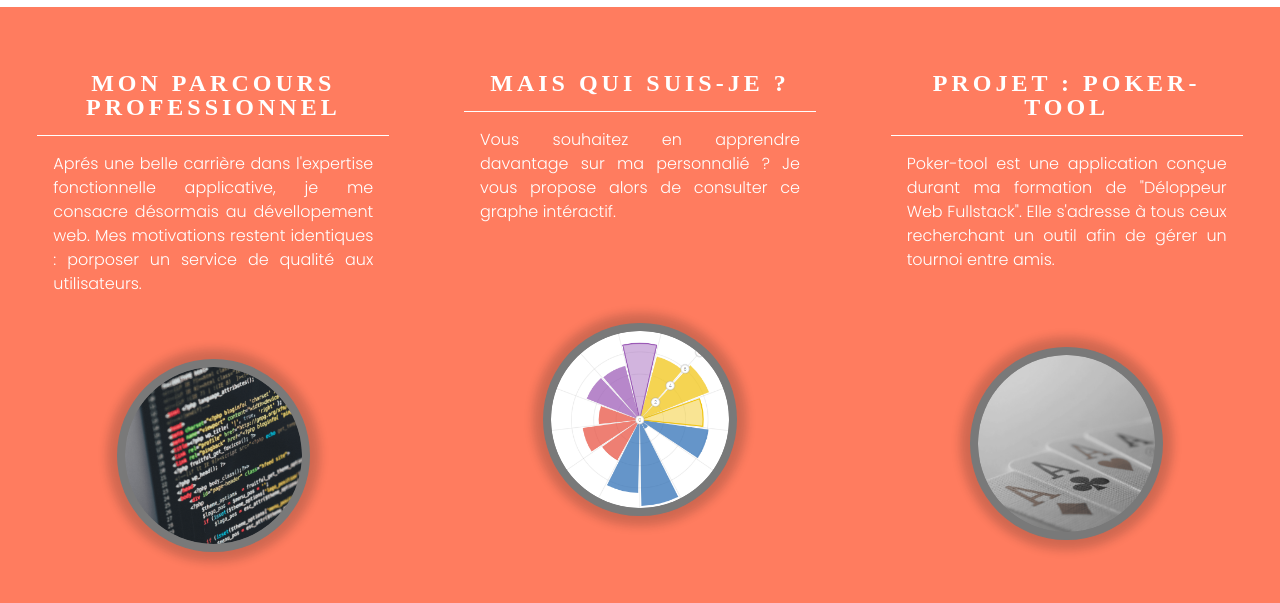
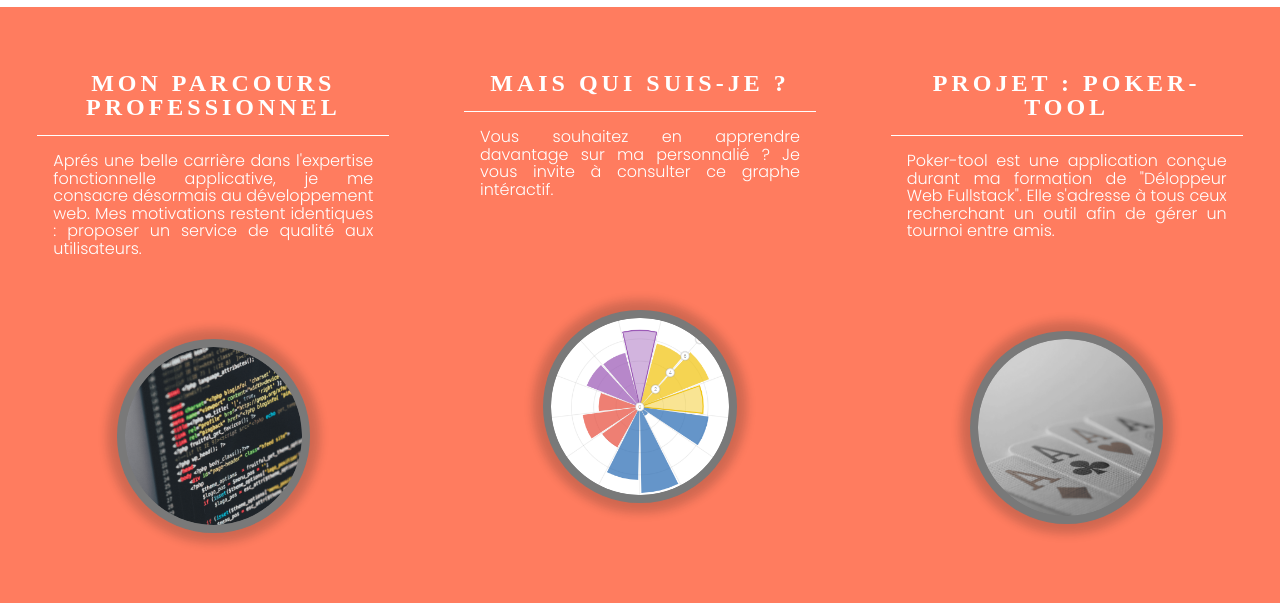
Before and after one commit to Pascal-VALLADE/siteMe, a React app: page / in a window 1280 px wide. Shown: the part 153-756 px from the top of the page. Built offline with nearby package versions, Linux system fonts and the light colour scheme; a web font is replaced by a local one.

Commit message:
2021-07-27

```diff
--- a/src/components/App/index.js
+++ b/src/components/App/index.js
@@ -1,12 +1,8 @@
-/* eslint-disable arrow-body-style */
-/* eslint-disable padded-blocks */
 import React from 'react';
 import { Switch, Route } from 'react-router-dom';
 import Cv from 'src/components/Cv';
 import Home from 'src/components/Home';
 import './app.scss';
-// import 'src/components/Cv/cv.scss';
-// import 'src/components/Home/home.scss';
 
 const App = () => {
 
--- a/src/components/Home/home.scss
+++ b/src/components/Home/home.scss
@@ -104,13 +104,14 @@
 }
 
 .btn:hover {
-  //letter-spacing: 1px;
+
   border: 1px solid var.$color4;
   border-radius: 5px;
   color: var.$color4;
   background-color: rgba(255, 255, 255, 0.2);
   box-shadow: 0px 0px 10px 10px rgba(27, 27, 27, 0.2);
-  transform: scale(1.05);
+  transform: scale(1);
+  margin: 1rem;
 }
 
 .titre{
@@ -134,7 +135,7 @@
 .resume{
   display: flex;
   font-size: var.$font2;
-  line-height: 1.5rem;
+  line-height: 1.1rem;
   font-family: poppins;
   margin: 1rem;
 
--- a/src/components/Home/index.js
+++ b/src/components/Home/index.js
@@ -4,6 +4,7 @@ import pascal from 'src/components/Home/images/pascal.png';
 import personnalite from 'src/components/Home/images/personnalite.png';
 import poker from 'src/components/Home/images/poker.png';
 import parcours from 'src/components/Home/images/parcours.png';
+import Cv from 'src/components/Cv';
 
 const Home = () => (
   <div className="mainHome">
@@ -29,7 +30,7 @@ const Home = () => (
             MON PARCOURS PROFESSIONNEL
           </p>
           <p className="resume">
-            Aprés une belle carrière dans l'expertise fonctionnelle applicative, je me consacre désormais au dévellopement web. Mes motivations restent identiques : porposer un service de qualité aux utilisateurs.
+            Aprés une belle carrière dans l'expertise fonctionnelle applicative, je me consacre désormais au développement web. Mes motivations restent identiques : proposer un service de qualité aux utilisateurs.
           </p>
           <img className="image" src={parcours} alt="MON PARCOURS PROFESSIONNEL" />
         </a>
@@ -39,7 +40,7 @@ const Home = () => (
             MAIS QUI SUIS-JE ?
           </p>
           <p className="resume">
-            Vous souhaitez en apprendre davantage sur ma personnalié ? Je vous propose alors de consulter ce graphe intéractif.
+            Vous souhaitez en apprendre davantage sur ma personnalié ? Je vous invite à consulter ce graphe intéractif.
           </p>
           <img className="image" src={personnalite} alt="Qui suis-je ?" />
         </a>
--- a/src/styles/_reset.css
+++ b/src/styles/_reset.css
@@ -1,4 +1,3 @@
-/* http://meyerweb.com/eric/tools/css/reset/ v2.0 | 20110126 */
 html,
 body,
 div,
```
